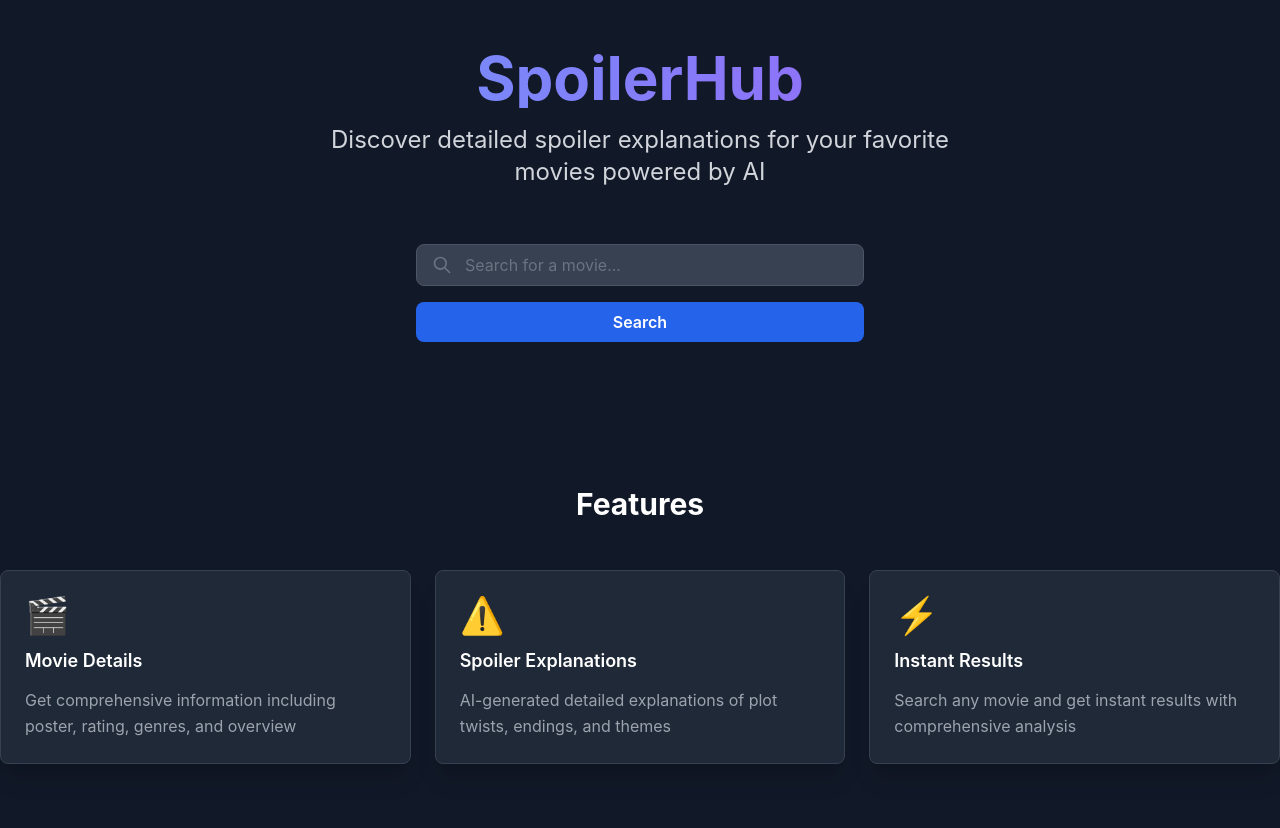
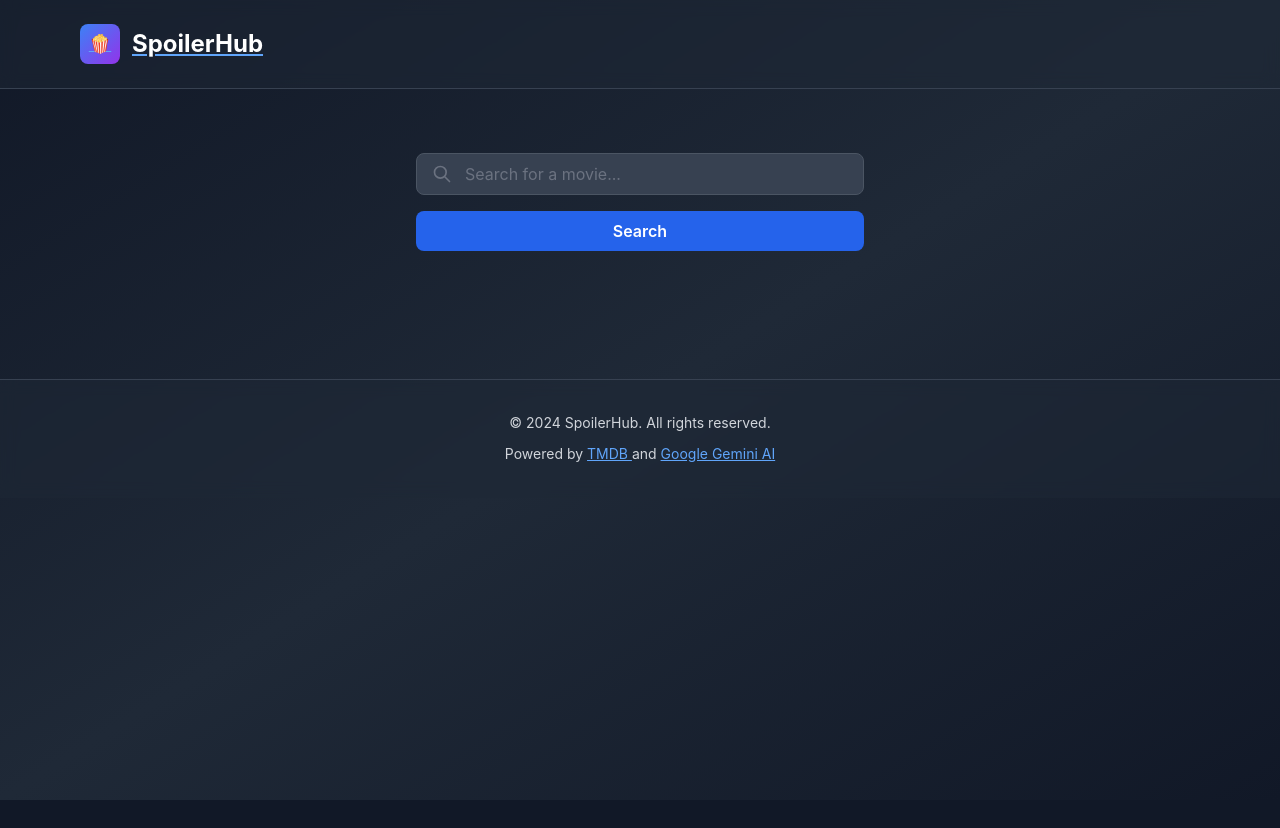
Before and after one commit to Aklile612/spoilerHub, a Nuxt app in the folder frontend/: page / in a window 1280 px wide. After the commit the page ends 800 px from the top, so only its background shows below. Built offline with nearby package versions, Linux system fonts and the light colour scheme.

Commit message:
refactor: simplify app.vue by removing unused sections and retaining layout structure

```diff
--- a/frontend/app.vue
+++ b/frontend/app.vue
@@ -1,113 +1,5 @@
 <template>
-  <div>
-    <!-- Hero Section -->
-    <section class="text-center space-y-6 py-12">
-      <div class="space-y-4">
-        <h1 class="text-5xl md:text-6xl font-bold bg-gradient-to-r from-blue-400 to-purple-500 bg-clip-text text-transparent">
-          SpoilerHub
-        </h1>
-        <p class="text-xl md:text-2xl text-gray-300 max-w-2xl mx-auto">
-          Discover detailed spoiler explanations for your favorite movies powered by AI
-        </p>
-      </div>
-
-      <!-- Search Section -->
-      <div class="py-8">
-        <MovieSearch
-          @search="handleSearch"
-          ref="searchComponent"
-        />
-      </div>
-    </section>
-
-    <!-- Loading State -->
-    <Transition name="fade">
-      <div
-        v-if="loading"
-        class="flex flex-col items-center justify-center py-20 space-y-4"
-      >
-        <svg class="spinner w-16 h-16 text-blue-500" fill="none" viewBox="0 0 24 24">
-          <circle
-            class="opacity-25"
-            cx="12"
-            cy="12"
-            r="10"
-            stroke="currentColor"
-            stroke-width="4"
-          />
-          <path
-            class="opacity-75"
-            fill="currentColor"
-            d="M4 12a8 8 0 018-8V0C5.373 0 0 5.373 0 12h4zm2 5.291A7.962 7.962 0 014 12H0c0 3.042 1.135 5.824 3 7.938l3-2.647z"
-          />
-        </svg>
-        <p class="text-gray-400 text-lg">
-          Generating spoiler explanation with AI...
-        </p>
-      </div>
-    </Transition>
-
-    <!-- Movie Details -->
-    <MovieDetails v-if="movie && !loading" :movie="movie" @back="handleBack" />
-
-    <!-- Features Section (when no movie is shown) -->
-    <section v-if="!movie && !loading" class="py-16 space-y-8">
-      <h2 class="text-3xl font-bold text-center text-white mb-12">
-        Features
-      </h2>
-      <div class="grid md:grid-cols-3 gap-6">
-        <div class="card p-6 space-y-3">
-          <div class="text-4xl">🎬</div>
-          <h3 class="text-lg font-semibold text-white">Movie Details</h3>
-          <p class="text-gray-400">
-            Get comprehensive information including poster, rating, genres, and overview
-          </p>
-        </div>
-
-        <div class="card p-6 space-y-3">
-          <div class="text-4xl">⚠️</div>
-          <h3 class="text-lg font-semibold text-white">Spoiler Explanations</h3>
-          <p class="text-gray-400">
-            AI-generated detailed explanations of plot twists, endings, and themes
-          </p>
-        </div>
-
-        <div class="card p-6 space-y-3">
-          <div class="text-4xl">⚡</div>
-          <h3 class="text-lg font-semibold text-white">Instant Results</h3>
-          <p class="text-gray-400">
-            Search any movie and get instant results with comprehensive analysis
-          </p>
-        </div>
-      </div>
-    </section>
-  </div>
+  <NuxtLayout>
+    <NuxtPage />
+  </NuxtLayout>
 </template>
-
-<script setup lang="ts">
-import { ref } from "vue";
-import { useMovieAPI } from "~/composables/useMovieAPI";
-
-const { movie, loading, error, fetchMovie, clearMovie } = useMovieAPI();
-const searchComponent = ref(null);
-
-const handleSearch = async (title: string) => {
-  // Set loading state on search component
-  if (searchComponent.value) {
-    searchComponent.value.setLoading(true);
-  }
-
-  // Fetch movie data
-  const result = await fetchMovie(title);
-
-  // Set error state on search component
-  if (searchComponent.value) {
-    searchComponent.value.setLoading(false);
-    searchComponent.value.setError(error.value);
-  }
-};
-
-const handleBack = () => {
-  clearMovie();
-};
-</script>
```
